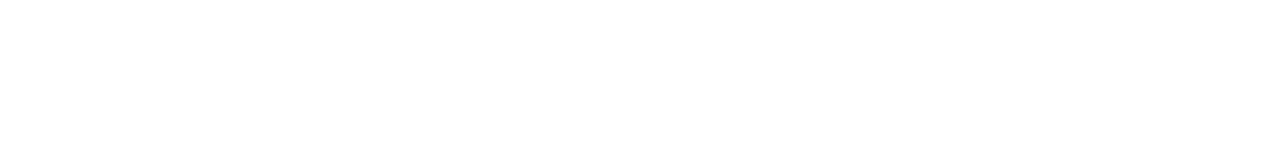
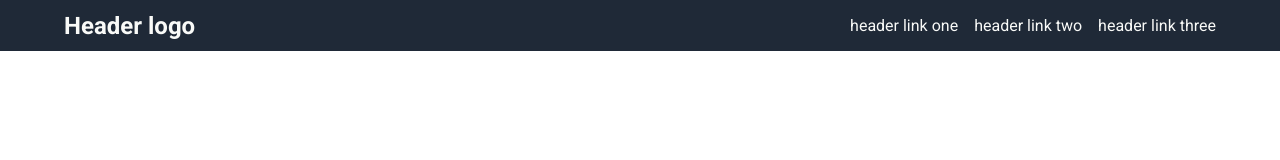
Before and after one commit to JoaoA00/landing-page, a plain HTML site: page index.html in a window 1280 px wide. Drawn offline with Linux system fonts and the light colour scheme.

Commit message:
Create and style the header
Add header links and logo and style these. Add Roboto font.

```diff
--- a/index.html
+++ b/index.html
@@ -4,10 +4,19 @@
     <meta charset="UTF-8">
     <meta name="viewport" content="width=device-width, initial-scale=1.0">
     <title>Document</title>
+    <link rel="stylesheet" href="style.css">
+    <link rel="preconnect" href="https://fonts.googleapis.com">
+    <link rel="preconnect" href="https://fonts.gstatic.com" crossorigin>
+    <link href="https://fonts.googleapis.com/css2?family=Roboto:ital,wght@0,100;0,300;0,400;0,500;0,700;0,900;1,100;1,300;1,400;1,500;1,700;1,900&display=swap" rel="stylesheet">
 </head>
 <body>
     <header>
-
+        <div class="header-logo">Header logo</div>
+        <ul class="header-itens">
+            <li>header link one</li>
+            <li>header link two</li>
+            <li>header link three</li>
+        </ul>
     </header>
     <div>
 
--- a/style.css
+++ b/style.css
@@ -0,0 +1,29 @@
+body {
+    font-family: 'Roboto';
+    margin: 0;
+
+    display: flex;
+    flex-direction: column;
+}
+
+
+header {
+    padding: 0 64px;
+    display: flex;
+    justify-content: space-between;
+    align-items: center;
+    background-color: #1f2937;
+    color: #f9faf8;
+}
+
+.header-itens {
+    display: flex;
+    list-style: none;
+    padding: 0;
+    gap: 16px;
+}
+
+.header-logo {
+    font-size: 24px;
+    font-weight: 600;
+}
```
